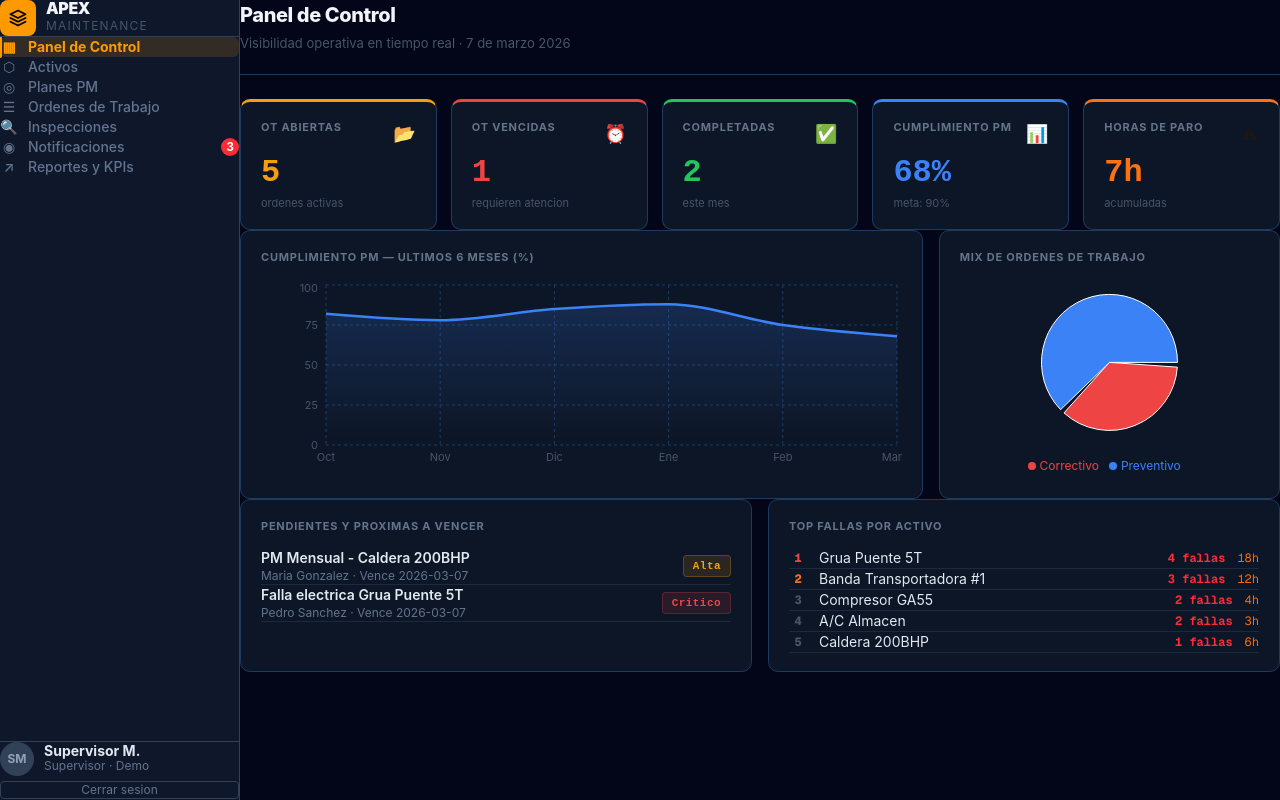
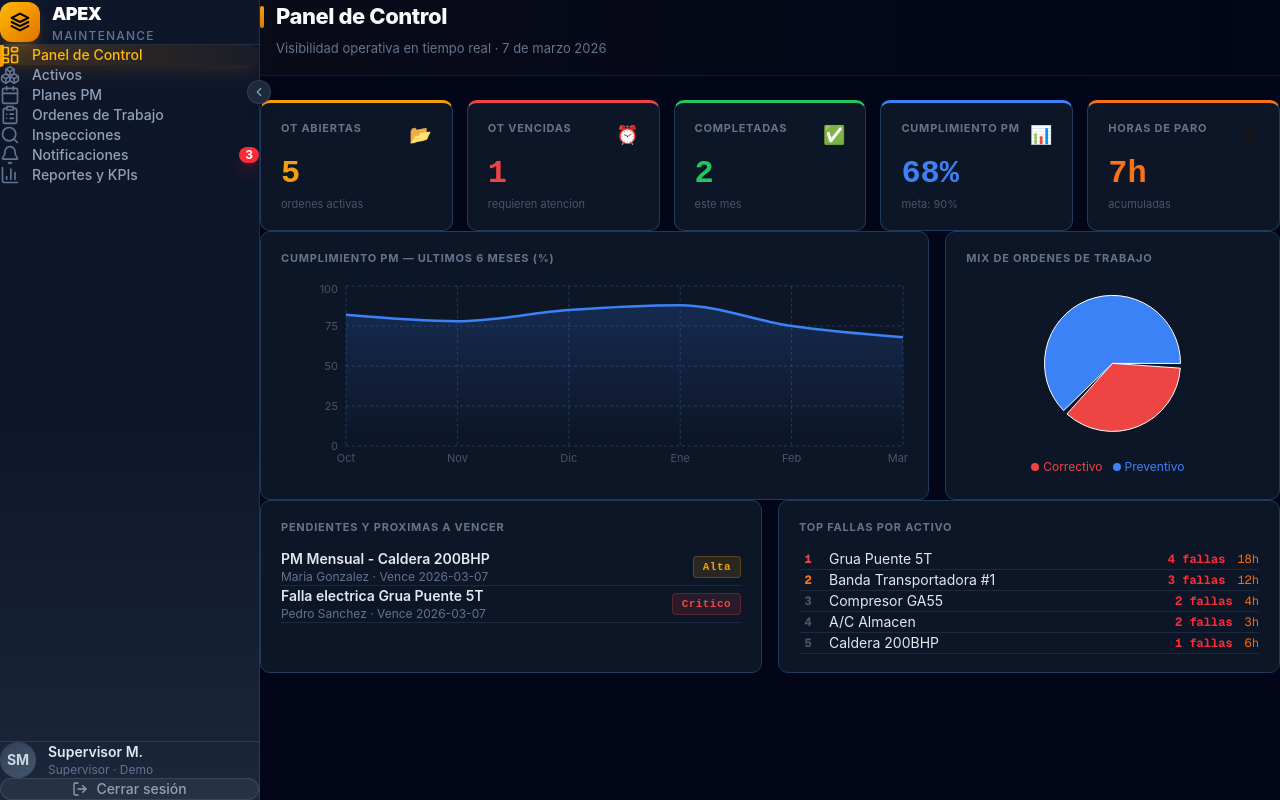
Before and after one commit to SIVIEW-Corporation/paro-cero, a Next.js app: page / in a window 1280 px wide. Both pictures are taken after a click on the button "Iniciar Sesion →". Built offline with nearby package versions, Linux system fonts and the light colour scheme.

Commit message:
feat(ui): mejora barra lateral y encabezados de pagina
- Agrega sidebar colapsable con iconos Lucide y estilo premium glassmorphism
- Mejora componente PageHeader con barra decorativa y gradiente
- Estandariza padding en todas las pantallas
- Añade animaciones con Motion para transiciones

```diff
--- a/src/app/page.tsx
+++ b/src/app/page.tsx
@@ -1,5 +1,19 @@
 'use client';
 import React, { useState } from 'react';
+import {
+  LayoutDashboard,
+  Boxes,
+  Calendar,
+  ClipboardList,
+  Search,
+  Bell,
+  BarChart3,
+  ChevronLeft,
+  ChevronRight,
+  LogOut,
+  LucideIcon,
+} from 'lucide-react';
+import * as motion from 'motion/react-client';
 import {
   G,
   INIT_WO,
@@ -19,13 +33,13 @@ import { InspeccionesScreen } from '@/app/screens3';
 import { cn } from '@/lib/cn';
 
 const NAV_ITEMS = [
-  { id: 'dashboard', label: 'Panel de Control', icon: '▦' },
-  { id: 'assets', label: 'Activos', icon: '⬡' },
-  { id: 'plans', label: 'Planes PM', icon: '◎' },
-  { id: 'workorders', label: 'Ordenes de Trabajo', icon: '☰' },
-  { id: 'inspecciones', label: 'Inspecciones', icon: '🔍' },
-  { id: 'notifications', label: 'Notificaciones', icon: '◉' },
-  { id: 'reports', label: 'Reportes y KPIs', icon: '↗' },
+  { id: 'dashboard', label: 'Panel de Control', icon: LayoutDashboard },
+  { id: 'assets', label: 'Activos', icon: Boxes },
+  { id: 'plans', label: 'Planes PM', icon: Calendar },
+  { id: 'workorders', label: 'Ordenes de Trabajo', icon: ClipboardList },
+  { id: 'inspecciones', label: 'Inspecciones', icon: Search },
+  { id: 'notifications', label: 'Notificaciones', icon: Bell },
+  { id: 'reports', label: 'Reportes y KPIs', icon: BarChart3 },
 ];
 
 interface SidebarProps {
@@ -35,13 +49,29 @@ interface SidebarProps {
   onLogout: () => void;
 }
 
+type NavItem = {
+  id: string;
+  label: string;
+  icon: LucideIcon;
+};
+
 function Sidebar({ screen, setScreen, unreadCount, onLogout }: SidebarProps) {
+  const [collapsed, setCollapsed] = useState(false);
+
   return (
-    <div className='flex h-full w-60 flex-shrink-0 flex-col border-r border-slate-700 bg-slate-900'>
-      <div className='border-b border-slate-700 p-5'>
-        <div className='flex items-center gap-2.5'>
-          <div className='flex h-9 w-9 flex-shrink-0 items-center justify-center rounded-lg bg-amber-500'>
-            <svg width='18' height='18' viewBox='0 0 24 24' fill='none'>
+    <motion.div
+      animate={{ width: collapsed ? 72 : 260 }}
+      transition={{ duration: 0.3, ease: 'easeInOut' }}
+      className='flex h-full flex-shrink-0 flex-col border-r border-white/10 bg-gradient-to-b from-slate-900/95 via-slate-900/90 to-slate-800/95 backdrop-blur-xl'
+    >
+      <div className='border-b border-white/10 p-4'>
+        <div className='flex items-center gap-3'>
+          <motion.div
+            animate={{ scale: collapsed ? 1.1 : 1 }}
+            transition={{ duration: 0.2 }}
+            className='flex h-10 w-10 flex-shrink-0 items-center justify-center rounded-xl bg-gradient-to-br from-amber-400 to-amber-600 shadow-lg shadow-amber-500/20'
+          >
+            <svg width='20' height='20' viewBox='0 0 24 24' fill='none'>
               <path
                 d='M12 2L2 7l10 5 10-5-10-5zM2 17l10 5 10-5M2 12l10 5 10-5'
                 stroke='#000'
@@ -50,71 +80,152 @@ function Sidebar({ screen, setScreen, unreadCount, onLogout }: SidebarProps) {
                 strokeLinejoin='round'
               />
             </svg>
-          </div>
-          <div>
-            <div className='text-base leading-none font-black tracking-tight text-slate-100'>
+          </motion.div>
+          <motion.div
+            animate={{
+              opacity: collapsed ? 0 : 1,
+              width: collapsed ? 0 : 'auto',
+            }}
+            transition={{ duration: 0.2 }}
+            className='overflow-hidden'
+          >
+            <div className='text-lg font-black tracking-tight whitespace-nowrap text-white'>
               APEX
             </div>
-            <div className='text-xs leading-relaxed tracking-widest text-slate-600 uppercase'>
+            <div className='text-xs font-medium tracking-widest whitespace-nowrap text-slate-500 uppercase'>
               Maintenance
             </div>
-          </div>
+          </motion.div>
         </div>
       </div>
 
-      <nav className='flex-1 overflow-y-auto p-2.5'>
-        {NAV_ITEMS.map((item) => {
+      <nav className='flex-1 overflow-y-auto px-3 py-4'>
+        {NAV_ITEMS.map((item: NavItem, index: number) => {
           const active = screen === item.id;
+          const Icon = item.icon;
+
           return (
-            <button
+            <motion.button
               key={item.id}
+              initial={{ opacity: 0, x: -20 }}
+              animate={{ opacity: 1, x: 0 }}
+              transition={{ delay: index * 0.05 }}
               onClick={() => setScreen(item.id)}
               className={cn(
-                'font-inherit relative mb-0.5 flex w-full cursor-pointer items-center gap-2.5 rounded-md border-none px-3 py-2 text-left text-sm font-medium transition-all',
+                'group relative mb-1 flex w-full cursor-pointer items-center gap-3 rounded-xl border-none px-3 py-2.5 text-left text-sm font-medium transition-all duration-200',
                 active
-                  ? 'bg-amber-500/15 font-bold text-amber-500'
-                  : 'bg-transparent text-slate-500 hover:bg-slate-800 hover:text-slate-400',
+                  ? 'bg-gradient-to-r from-amber-500/20 to-amber-500/5 text-amber-400 shadow-lg shadow-amber-500/10'
+                  : 'text-slate-400 hover:bg-white/5 hover:text-slate-200',
               )}
             >
               {active && (
-                <div className='absolute top-1/2 left-0 h-5.5 w-0.5 -translate-y-1/2 rounded-r-sm bg-amber-500' />
+                <motion.div
+                  layoutId='activeIndicator'
+                  className='absolute top-1/2 left-0 h-6 w-1 -translate-y-1/2 rounded-r-full bg-amber-500'
+                  transition={{ type: 'spring', stiffness: 500, damping: 30 }}
+                />
               )}
-              <span className='w-4.5 flex-shrink-0 text-center text-sm leading-none'>
-                {item.icon}
-              </span>
-              <span className='flex-1'>{item.label}</span>
+              <div className='relative flex flex-shrink-0 items-center justify-center'>
+                <Icon
+                  size={20}
+                  className={cn(
+                    'transition-transform duration-200',
+                    active
+                      ? 'text-amber-400'
+                      : 'text-slate-500 group-hover:text-slate-300',
+                  )}
+                />
+              </div>
+              <motion.span
+                animate={{
+                  opacity: collapsed ? 0 : 1,
+                  width: collapsed ? 0 : 'auto',
+                }}
+                transition={{ duration: 0.2 }}
+                className='flex-1 overflow-hidden whitespace-nowrap'
+              >
+                {item.label}
+              </motion.span>
               {item.id === 'notifications' && unreadCount > 0 && (
-                <span className='flex h-4.5 min-w-4.5 items-center justify-center rounded-full bg-red-500 px-1 text-xs font-bold text-white'>
+                <motion.span
+                  initial={{ scale: 0 }}
+                  animate={{ scale: 1 }}
+                  className={cn(
+                    'flex items-center justify-center rounded-full bg-red-500 px-1.5 text-xs font-bold text-white shadow-lg shadow-red-500/30',
+                    collapsed
+                      ? 'absolute -top-1 -right-1 h-4 w-4 p-0'
+                      : 'min-w-5 px-1.5 py-0.5',
+                  )}
+                >
                   {unreadCount}
-                </span>
+                </motion.span>
               )}
-            </button>
+              {collapsed && (
+                <motion.div
+                  initial={{ opacity: 0, x: -10 }}
+                  whileHover={{ opacity: 1, x: 0 }}
+                  className='absolute left-full ml-2 hidden rounded-lg bg-slate-800 px-3 py-2 text-sm font-medium whitespace-nowrap text-white shadow-xl group-hover:block'
+                >
+                  {item.label}
+                  <div className='absolute top-1/2 -left-1 h-2 w-2 -translate-y-1/2 rotate-45 bg-slate-800' />
+                </motion.div>
+              )}
+            </motion.button>
           );
         })}
       </nav>
 
-      <div className='border-t border-slate-700 p-3.5'>
-        <div className='mb-2.5 flex items-center gap-2.5'>
-          <div className='flex h-8.5 w-8.5 flex-shrink-0 items-center justify-center rounded-full bg-slate-700 text-xs font-bold text-slate-400'>
+      <div className='border-t border-white/10 p-3'>
+        <div className='mb-3 flex items-center gap-3'>
+          <div className='flex h-9 w-9 flex-shrink-0 items-center justify-center rounded-full bg-gradient-to-br from-slate-700 to-slate-600 text-sm font-bold text-slate-300 shadow-inner'>
             SM
           </div>
-          <div>
-            <div className='text-sm leading-none font-bold text-slate-200'>
+          <motion.div
+            animate={{
+              opacity: collapsed ? 0 : 1,
+              width: collapsed ? 0 : 'auto',
+            }}
+            transition={{ duration: 0.2 }}
+            className='overflow-hidden'
+          >
+            <div className='text-sm font-semibold whitespace-nowrap text-slate-200'>
               Supervisor M.
             </div>
-            <div className='mt-0.5 text-xs text-slate-500'>
+            <div className='text-xs whitespace-nowrap text-slate-500'>
               Supervisor · Demo
             </div>
-          </div>
+          </motion.div>
         </div>
-        <button
+        <motion.button
+          whileHover={{ scale: 1.02 }}
+          whileTap={{ scale: 0.98 }}
           onClick={onLogout}
-          className='font-inherit w-full cursor-pointer rounded border border-slate-700 bg-transparent py-1.5 text-xs text-slate-500 transition-all hover:border-red-500 hover:text-red-500'
+          className={cn(
+            'flex w-full cursor-pointer items-center justify-center gap-2 rounded-xl border border-white/10 bg-white/5 py-2 text-sm font-medium text-slate-400 transition-all hover:border-red-500/50 hover:bg-red-500/10 hover:text-red-400',
+            collapsed && 'px-0',
+          )}
         >
-          Cerrar sesion
-        </button>
+          <LogOut size={16} />
+          <motion.span
+            animate={{
+              opacity: collapsed ? 0 : 1,
+              width: collapsed ? 0 : 'auto',
+            }}
+            transition={{ duration: 0.2 }}
+            className='overflow-hidden whitespace-nowrap'
+          >
+            Cerrar sesión
+          </motion.span>
+        </motion.button>
       </div>
-    </div>
+
+      <button
+        onClick={() => setCollapsed(!collapsed)}
+        className='absolute top-20 -right-3 flex h-6 w-6 cursor-pointer items-center justify-center rounded-full border border-white/10 bg-slate-800 text-slate-400 shadow-lg transition-all hover:border-amber-500/50 hover:bg-slate-700 hover:text-amber-400'
+      >
+        {collapsed ? <ChevronRight size={14} /> : <ChevronLeft size={14} />}
+      </button>
+    </motion.div>
   );
 }
 
@@ -149,7 +260,7 @@ export default function App() {
   return (
     <>
       <style>{G}</style>
-      <div className='flex h-screen overflow-hidden bg-slate-950'>
+      <div className='relative flex h-screen overflow-hidden bg-slate-950'>
         <Sidebar
           screen={screen}
           setScreen={setScreen}
--- a/src/app/ui.js
+++ b/src/app/ui.js
@@ -1,41 +1,160 @@
-"use client";
+'use client';
 import React from 'react';
 
 export const Badge = ({ label, color }) => (
-    <span style={{ fontSize: 11, padding: "2px 9px", borderRadius: 4, fontWeight: 700, letterSpacing: "0.04em", background: color + "20", color, border: `1px solid ${color}40`, whiteSpace: "nowrap", fontFamily: "monospace" }}>
+  <span
+    style={{
+      fontSize: 11,
+      padding: '2px 9px',
+      borderRadius: 4,
+      fontWeight: 700,
+      letterSpacing: '0.04em',
+      background: color + '20',
+      color,
+      border: `1px solid ${color}40`,
+      whiteSpace: 'nowrap',
+      fontFamily: 'monospace',
+    }}
+  >
     {label}
   </span>
 );
 
-export const KpiCard = ({ label, value, sub, color = "#3b82f6", icon }) => (
-    <div style={{ background: "#0d1627", border: "1px solid #1e3a5f", borderRadius: 10, padding: "18px 20px", borderTop: `3px solid ${color}`, minWidth: 0 }}>
-        <div style={{ display: "flex", justifyContent: "space-between", alignItems: "flex-start", marginBottom: 10 }}>
-            <div style={{ fontSize: 11, color: "#64748b", fontWeight: 700, letterSpacing: "0.07em", textTransform: "uppercase", lineHeight: 1.4 }}>{label}</div>
+export const KpiCard = ({ label, value, sub, color = '#3b82f6', icon }) => (
+  <div
+    style={{
+      background: '#0d1627',
+      border: '1px solid #1e3a5f',
+      borderRadius: 10,
+      padding: '18px 20px',
+      borderTop: `3px solid ${color}`,
+      minWidth: 0,
+    }}
+  >
+    <div
+      style={{
+        display: 'flex',
+        justifyContent: 'space-between',
+        alignItems: 'flex-start',
+        marginBottom: 10,
+      }}
+    >
+      <div
+        style={{
+          fontSize: 11,
+          color: '#64748b',
+          fontWeight: 700,
+          letterSpacing: '0.07em',
+          textTransform: 'uppercase',
+          lineHeight: 1.4,
+        }}
+      >
+        {label}
+      </div>
       {icon && <span style={{ fontSize: 18 }}>{icon}</span>}
     </div>
-        <div style={{ fontSize: 32, fontWeight: 800, color, fontFamily: "monospace", lineHeight: 1, marginBottom: 6 }}>{value}</div>
-        {sub && <div style={{ fontSize: 11, color: "#475569" }}>{sub}</div>}
+    <div
+      style={{
+        fontSize: 32,
+        fontWeight: 800,
+        color,
+        fontFamily: 'monospace',
+        lineHeight: 1,
+        marginBottom: 6,
+      }}
+    >
+      {value}
+    </div>
+    {sub && <div style={{ fontSize: 11, color: '#475569' }}>{sub}</div>}
   </div>
 );
 
 export const Th = ({ children }) => (
-    <th style={{ padding: "10px 14px", textAlign: "left", fontSize: 11, fontWeight: 700, color: "#64748b", letterSpacing: "0.07em", textTransform: "uppercase", borderBottom: "1px solid #1e3a5f", whiteSpace: "nowrap", background: "#0a1628" }}>
+  <th
+    style={{
+      padding: '10px 14px',
+      textAlign: 'left',
+      fontSize: 11,
+      fontWeight: 700,
+      color: '#64748b',
+      letterSpacing: '0.07em',
+      textTransform: 'uppercase',
+      borderBottom: '1px solid #1e3a5f',
+      whiteSpace: 'nowrap',
+      background: '#0a1628',
+    }}
+  >
     {children}
   </th>
 );
 
 export const Td = ({ children, mono, bold }) => (
-    <td style={{ padding: "11px 14px", fontSize: 13, color: bold ? "#f1f5f9" : "#cbd5e1", borderBottom: "1px solid #0d1f38", fontFamily: mono ? "monospace" : "inherit", fontWeight: bold ? 600 : 400 }}>
+  <td
+    style={{
+      padding: '11px 14px',
+      fontSize: 13,
+      color: bold ? '#f1f5f9' : '#cbd5e1',
+      borderBottom: '1px solid #0d1f38',
+      fontFamily: mono ? 'monospace' : 'inherit',
+      fontWeight: bold ? 600 : 400,
+    }}
+  >
     {children}
   </td>
 );
 
 export function PageHeader({ title, sub, action }) {
   return (
-        <div style={{ display: "flex", justifyContent: "space-between", alignItems: "center", marginBottom: 24, paddingBottom: 20, borderBottom: "1px solid #1e3a5f" }}>
+    <div
+      style={{
+        display: 'flex',
+        justifyContent: 'space-between',
+        alignItems: 'center',
+        marginBottom: 24,
+        paddingBottom: 20,
+        borderBottom: '1px solid rgba(255,255,255,0.06)',
+        background:
+          'linear-gradient(90deg, rgba(251,191,36,0.03) 0%, transparent 100%)',
+        padding: '16px 20px',
+        margin: '-16px -20px 24px -20px',
+        borderRadius: '8px 8px 0 0',
+      }}
+    >
       <div>
-                <h1 style={{ fontSize: 20, fontWeight: 800, color: "#f1f5f9", letterSpacing: "-0.02em" }}>{title}</h1>
-                {sub && <p style={{ fontSize: 13, color: "#475569", marginTop: 4 }}>{sub}</p>}
+        <h1
+          style={{
+            fontSize: 22,
+            fontWeight: 800,
+            color: '#f8fafc',
+            letterSpacing: '-0.02em',
+            display: 'flex',
+            alignItems: 'center',
+            gap: 12,
+          }}
+        >
+          <span
+            style={{
+              display: 'inline-block',
+              width: 4,
+              height: 22,
+              background: 'linear-gradient(180deg, #f59e0b 0%, #d97706 100%)',
+              borderRadius: 2,
+            }}
+          />
+          {title}
+        </h1>
+        {sub && (
+          <p
+            style={{
+              fontSize: 13,
+              color: '#64748b',
+              marginTop: 6,
+              marginLeft: 16,
+            }}
+          >
+            {sub}
+          </p>
+        )}
       </div>
       {action}
     </div>
@@ -43,43 +162,124 @@ export function PageHeader({ title, sub, action }) {
 }
 
 export const Card = ({ children, style: s }) => (
-    <div style={{ background: "#0d1627", border: "1px solid #1e3a5f", borderRadius: 10, padding: "18px 20px", ...s }}>{children}</div>
+  <div
+    style={{
+      background: '#0d1627',
+      border: '1px solid #1e3a5f',
+      borderRadius: 10,
+      padding: '18px 20px',
+      ...s,
+    }}
+  >
+    {children}
+  </div>
 );
 
 export const CardTitle = ({ children }) => (
-    <div style={{ fontSize: 11, fontWeight: 700, color: "#64748b", letterSpacing: "0.07em", textTransform: "uppercase", marginBottom: 14 }}>{children}</div>
+  <div
+    style={{
+      fontSize: 11,
+      fontWeight: 700,
+      color: '#64748b',
+      letterSpacing: '0.07em',
+      textTransform: 'uppercase',
+      marginBottom: 14,
+    }}
+  >
+    {children}
+  </div>
 );
 
 export const RowData = ({ label, value }) => (
-    <div style={{ display: "flex", justifyContent: "space-between", alignItems: "center", padding: "8px 0", borderBottom: "1px solid #0d1f38", fontSize: 13 }}>
-        <span style={{ color: "#64748b" }}>{label}</span>
-        <span style={{ color: "#e2e8f0", fontWeight: 500 }}>{value}</span>
+  <div
+    style={{
+      display: 'flex',
+      justifyContent: 'space-between',
+      alignItems: 'center',
+      padding: '8px 0',
+      borderBottom: '1px solid #0d1f38',
+      fontSize: 13,
+    }}
+  >
+    <span style={{ color: '#64748b' }}>{label}</span>
+    <span style={{ color: '#e2e8f0', fontWeight: 500 }}>{value}</span>
   </div>
 );
 
 export const BtnPrimary = ({ children, onClick }) => (
-    <button onClick={onClick} style={{ background: "#f59e0b", color: "#000", fontWeight: 700, fontSize: 13, padding: "9px 18px", borderRadius: 7, border: "none", cursor: "pointer", letterSpacing: "0.02em", whiteSpace: "nowrap", fontFamily: "inherit" }}>
+  <button
+    onClick={onClick}
+    style={{
+      background: '#f59e0b',
+      color: '#000',
+      fontWeight: 700,
+      fontSize: 13,
+      padding: '9px 18px',
+      borderRadius: 7,
+      border: 'none',
+      cursor: 'pointer',
+      letterSpacing: '0.02em',
+      whiteSpace: 'nowrap',
+      fontFamily: 'inherit',
+    }}
+  >
     {children}
   </button>
 );
 
 export const BtnGhost = ({ children, onClick }) => (
-    <button onClick={onClick} style={{ background: "none", border: "1px solid #1e3a5f", color: "#94a3b8", fontSize: 12, fontWeight: 600, padding: "6px 14px", borderRadius: 6, cursor: "pointer", whiteSpace: "nowrap", fontFamily: "inherit" }}>
+  <button
+    onClick={onClick}
+    style={{
+      background: 'none',
+      border: '1px solid #1e3a5f',
+      color: '#94a3b8',
+      fontSize: 12,
+      fontWeight: 600,
+      padding: '6px 14px',
+      borderRadius: 6,
+      cursor: 'pointer',
+      whiteSpace: 'nowrap',
+      fontFamily: 'inherit',
+    }}
+  >
     {children}
   </button>
 );
 
 export const BtnBack = ({ onClick }) => (
-    <button onClick={onClick} style={{ background: "none", border: "1px solid #1e3a5f", color: "#94a3b8", borderRadius: 6, padding: "7px 16px", fontSize: 13, cursor: "pointer", marginBottom: 20, display: "inline-flex", alignItems: "center", gap: 6, fontFamily: "inherit" }}>
+  <button
+    onClick={onClick}
+    style={{
+      background: 'none',
+      border: '1px solid #1e3a5f',
+      color: '#94a3b8',
+      borderRadius: 6,
+      padding: '7px 16px',
+      fontSize: 13,
+      cursor: 'pointer',
+      marginBottom: 20,
+      display: 'inline-flex',
+      alignItems: 'center',
+      gap: 6,
+      fontFamily: 'inherit',
+    }}
+  >
     ← Volver
   </button>
 );
 
 export function DataTable({ head, children }) {
   return (
-        <div style={{ overflowX: "auto" }}>
-            <table style={{ width: "100%", borderCollapse: "collapse" }}>
-                <thead><tr>{head.map((h, i) => <Th key={i}>{h}</Th>)}</tr></thead>
+    <div style={{ overflowX: 'auto' }}>
+      <table style={{ width: '100%', borderCollapse: 'collapse' }}>
+        <thead>
+          <tr>
+            {head.map((h, i) => (
+              <Th key={i}>{h}</Th>
+            ))}
+          </tr>
+        </thead>
         <tbody>{children}</tbody>
       </table>
     </div>
@@ -88,11 +288,43 @@ export function DataTable({ head, children }) {
 
 export function Modal({ title, onClose, children }) {
   return (
-        <div style={{ position: "fixed", inset: 0, background: "rgba(0,0,0,0.75)", display: "flex", alignItems: "center", justifyContent: "center", zIndex: 500 }}>
-            <Card style={{ width: 520, maxHeight: "90vh", overflowY: "auto" }}>
-                <div style={{ display: "flex", justifyContent: "space-between", alignItems: "center", marginBottom: 22 }}>
-                    <h2 style={{ fontSize: 17, fontWeight: 800, color: "#f1f5f9" }}>{title}</h2>
-                    <button onClick={onClose} style={{ background: "none", border: "none", color: "#64748b", fontSize: 22, cursor: "pointer", lineHeight: 1, fontFamily: "inherit" }}>x</button>
+    <div
+      style={{
+        position: 'fixed',
+        inset: 0,
+        background: 'rgba(0,0,0,0.75)',
+        display: 'flex',
+        alignItems: 'center',
+        justifyContent: 'center',
+        zIndex: 500,
+      }}
+    >
+      <Card style={{ width: 520, maxHeight: '90vh', overflowY: 'auto' }}>
+        <div
+          style={{
+            display: 'flex',
+            justifyContent: 'space-between',
+            alignItems: 'center',
+            marginBottom: 22,
+          }}
+        >
+          <h2 style={{ fontSize: 17, fontWeight: 800, color: '#f1f5f9' }}>
+            {title}
+          </h2>
+          <button
+            onClick={onClose}
+            style={{
+              background: 'none',
+              border: 'none',
+              color: '#64748b',
+              fontSize: 22,
+              cursor: 'pointer',
+              lineHeight: 1,
+              fontFamily: 'inherit',
+            }}
+          >
+            x
+          </button>
         </div>
         {children}
       </Card>
@@ -102,16 +334,59 @@ export function Modal({ title, onClose, children }) {
 
 export const Field = ({ label, children }) => (
   <div style={{ marginBottom: 15 }}>
-        <label style={{ fontSize: 11, fontWeight: 700, color: "#64748b", letterSpacing: "0.07em", textTransform: "uppercase", display: "block", marginBottom: 5 }}>{label}</label>
+    <label
+      style={{
+        fontSize: 11,
+        fontWeight: 700,
+        color: '#64748b',
+        letterSpacing: '0.07em',
+        textTransform: 'uppercase',
+        display: 'block',
+        marginBottom: 5,
+      }}
+    >
+      {label}
+    </label>
     {children}
   </div>
 );
 
-export function ModalFooter({ onCancel, onConfirm, confirmLabel = "Guardar" }) {
+export function ModalFooter({ onCancel, onConfirm, confirmLabel = 'Guardar' }) {
   return (
-        <div style={{ display: "flex", gap: 10, marginTop: 22 }}>
-            <button onClick={onCancel} style={{ flex: 1, background: "none", border: "1px solid #1e3a5f", color: "#94a3b8", borderRadius: 6, padding: 10, fontSize: 13, cursor: "pointer", fontFamily: "inherit" }}>Cancelar</button>
-            <button onClick={onConfirm} style={{ flex: 1, background: "#f59e0b", color: "#000", fontWeight: 700, borderRadius: 6, padding: 10, fontSize: 13, border: "none", cursor: "pointer", fontFamily: "inherit" }}>{confirmLabel}</button>
+    <div style={{ display: 'flex', gap: 10, marginTop: 22 }}>
+      <button
+        onClick={onCancel}
+        style={{
+          flex: 1,
+          background: 'none',
+          border: '1px solid #1e3a5f',
+          color: '#94a3b8',
+          borderRadius: 6,
+          padding: 10,
+          fontSize: 13,
+          cursor: 'pointer',
+          fontFamily: 'inherit',
+        }}
+      >
+        Cancelar
+      </button>
+      <button
+        onClick={onConfirm}
+        style={{
+          flex: 1,
+          background: '#f59e0b',
+          color: '#000',
+          fontWeight: 700,
+          borderRadius: 6,
+          padding: 10,
+          fontSize: 13,
+          border: 'none',
+          cursor: 'pointer',
+          fontFamily: 'inherit',
+        }}
+      >
+        {confirmLabel}
+      </button>
     </div>
   );
 }
```
Also changed, not shown: src/app/screens2.js (+64 -14 lines). Lines whose indentation alone changed are shown as unchanged.
